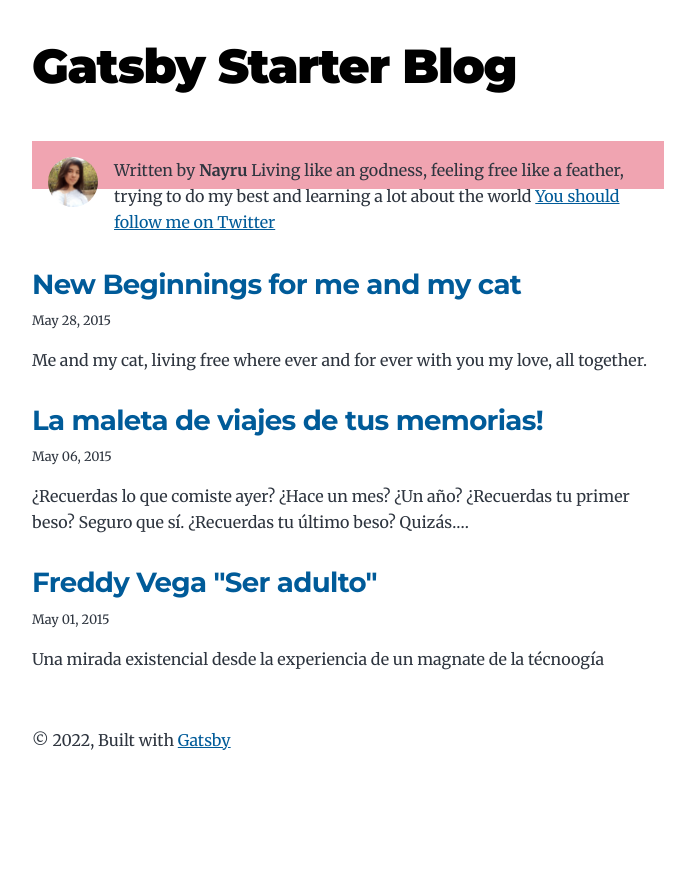
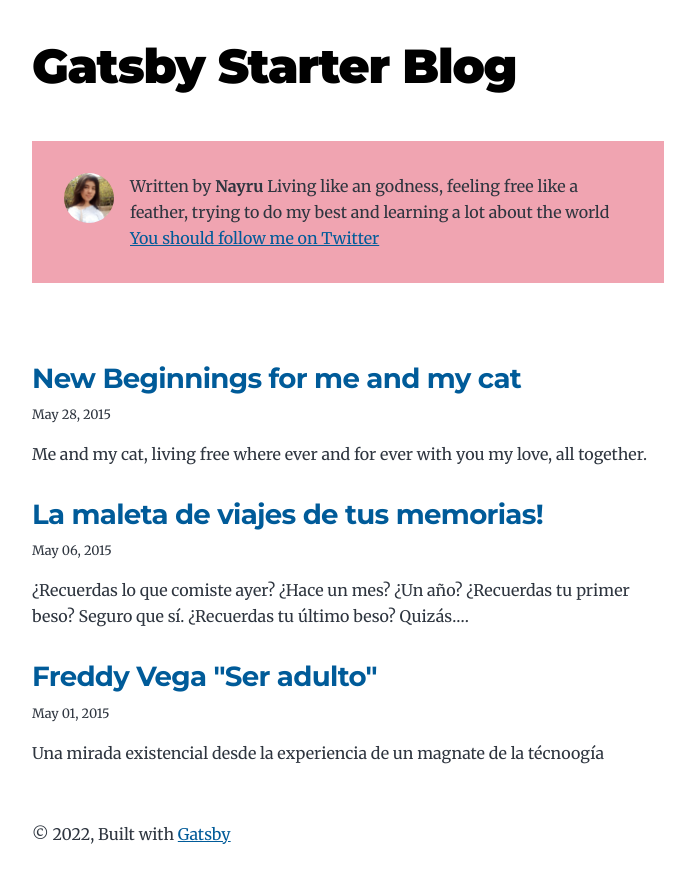
Before and after one commit to nayrugodness/blog-gatsby-netlify, a Gatsby site: page / in a window 1280 px wide. Shown: the whole page, without its empty margins (292-987 px from the left). Before the commit the page ends 816 px from the top, so only its background shows below. Built offline with nearby package versions, Linux system fonts and the light colour scheme; Gatsby itself is replaced by a stand-in of ours.

Commit message:
changing blog header padding

```diff
--- a/src/style.css
+++ b/src/style.css
@@ -288,8 +288,7 @@ a:focus {
 
 .bio {
   display: flex;
-  height: 3rem;
-  padding: 1rem;
+  padding: 2rem;
   background-color: rgb(240, 164, 177);
 }
 
```
